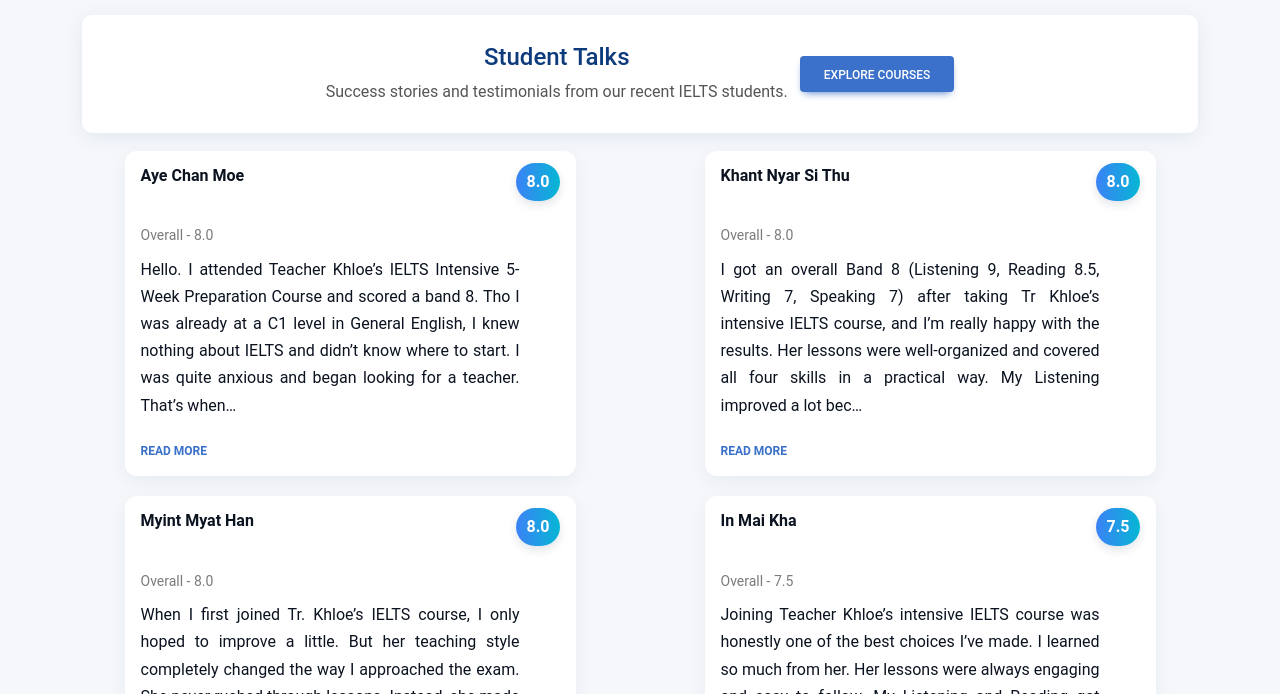
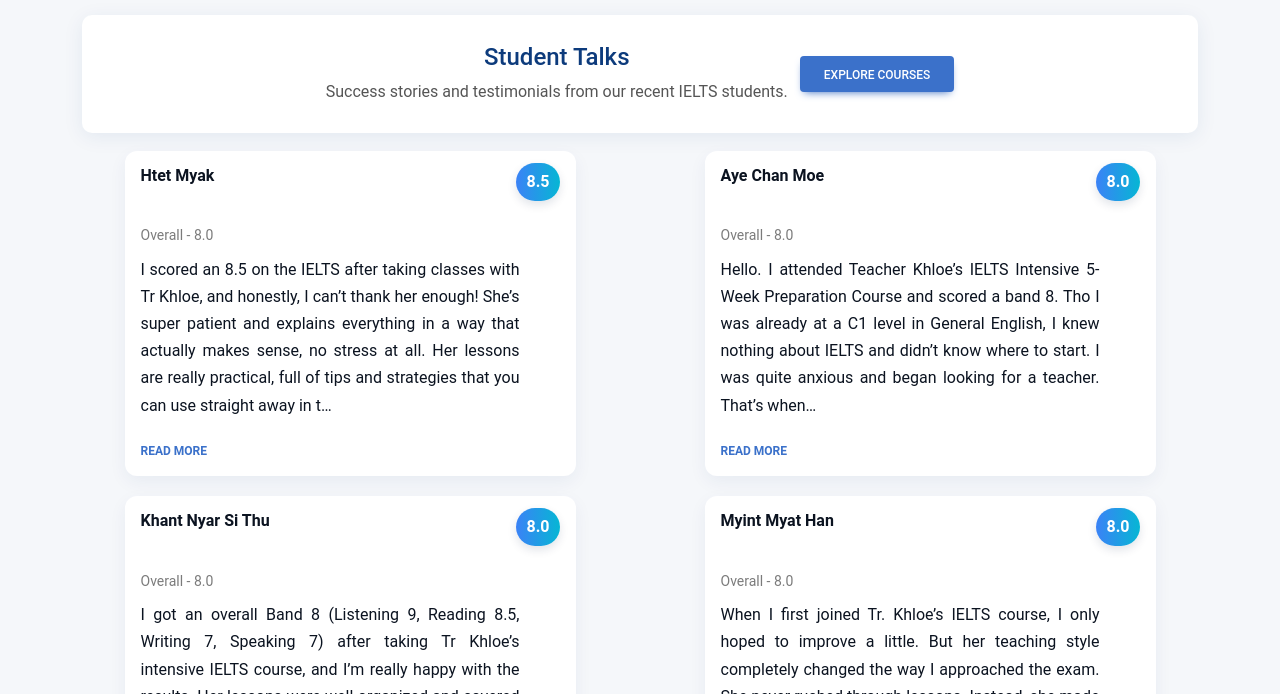
Before and after one commit to AndrosLinn/nexis_website, a website: page student_talks.html in a window 1280 px wide. Shown: the part 106-800 px from the top of the page. Drawn offline with Linux system fonts and the light colour scheme.

Commit message:
Update student_talks.html

```diff
--- a/student_talks.html
+++ b/student_talks.html
@@ -253,7 +253,30 @@
 
     <!-- Grid of testimonials (refined) -->
     <div class="row testimonial-grid">
+
       <!-- Card 1 -->
+      <div class="col-12 col-md-6 col-lg-5 mx-auto d-flex justify-content-center">
+        <div class="testimonial-card">
+          <div class="testimonial-body" style="flex:1;">
+            <div class="d-flex justify-content-between align-items-start">
+              <div>
+                <strong>Htet Myak</strong><br><small class="text-muted">Overall - 8.0</small>
+              </div>
+              <div class="badge-score">8.5</div>
+            </div>
+            <p class="mb-2 read-more-text" data-truncate="300">
+              I scored an 8.5 on the IELTS after taking classes with Tr Khloe, and honestly, I can’t thank her enough! She’s super patient and explains everything in a way that actually makes sense, no stress at all. Her lessons are really practical, full of tips and strategies that you can use straight away in the exam. I loved how she didn’t just teach me what to do, but also showed me how to think like an IELTS examiner, which made a huge difference.
+              What I really appreciated was how she tailored everything to my level. Nothing felt rushed, and she always made sure I understood before moving on. Plus, her advice on time management and tackling tricky questions was a total game-changer. I honestly felt more confident every week I went to class.
+              If you’re a student looking for IELTS classes that actually help you improve and make learning fun, I’d 100% recommend Tr Khloe. She’s the kind of teacher who makes you feel like you can reach your target score, and trust me, with her guidance, you really can!
+            </p>
+            <div class="mt-auto text-end">
+              <button class="read-more-toggle btn btn-link p-0" type="button">Read more</button>
+            </div>
+          </div>
+        </div>
+      </div>
+
+      <!-- Card 2 -->
       <div class="col-12 col-md-6 col-lg-5 mx-auto d-flex justify-content-center">
         <div class="testimonial-card">
           <div class="testimonial-body" style="flex:1;">
@@ -285,7 +308,7 @@
         </div>
       </div>
 
-      <!-- Card 2 -->
+      <!-- Card 3 -->
       <div class="col-12 col-md-6 col-lg-5 mx-auto d-flex justify-content-center">
         <div class="testimonial-card">
           <div class="testimonial-body" style="flex:1;">
@@ -312,7 +335,7 @@
         </div>
       </div>
 
-      <!-- Card 3 -->
+      <!-- Card 4 -->
       <div class="col-12 col-md-6 col-lg-5 mx-auto d-flex justify-content-center">
         <div class="testimonial-card">
           <div class="testimonial-body" style="flex:1;">
@@ -336,7 +359,7 @@
         </div>
       </div>
 
-      <!-- Card 4 -->
+      <!-- Card 5 -->
       <div class="col-12 col-md-6 col-lg-5 mx-auto d-flex justify-content-center">
         <div class="testimonial-card">
           <div class="testimonial-body" style="flex:1;">
@@ -363,7 +386,7 @@
         </div>
       </div>
 
-      <!-- Card 5 -->
+      <!-- Card 6 -->
       <div class="col-12 col-md-6 col-lg-5 mx-auto d-flex justify-content-center">
         <div class="testimonial-card">
           <div class="testimonial-body" style="flex:1;">
@@ -394,7 +417,7 @@
         </div>
       </div>
 
-      <!-- Card 6 -->
+      <!-- Card 7 -->
       <div class="col-12 col-md-6 col-lg-5 mx-auto d-flex justify-content-center">
         <div class="testimonial-card">
           <div class="testimonial-body" style="flex:1;">
@@ -420,7 +443,7 @@
         </div>
       </div>
 
-      <!-- Card 7 -->
+      <!-- Card 8 -->
       <div class="col-12 col-md-6 col-lg-5 mx-auto d-flex justify-content-center">
         <div class="testimonial-card">
           <div class="testimonial-body" style="flex:1;">
```
